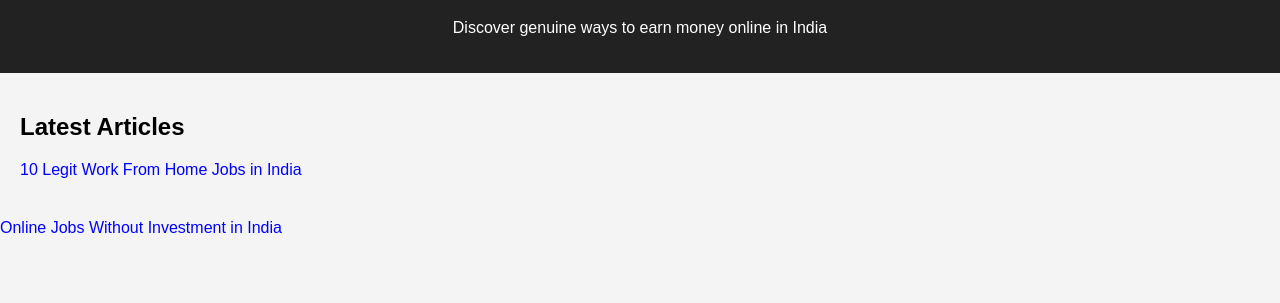
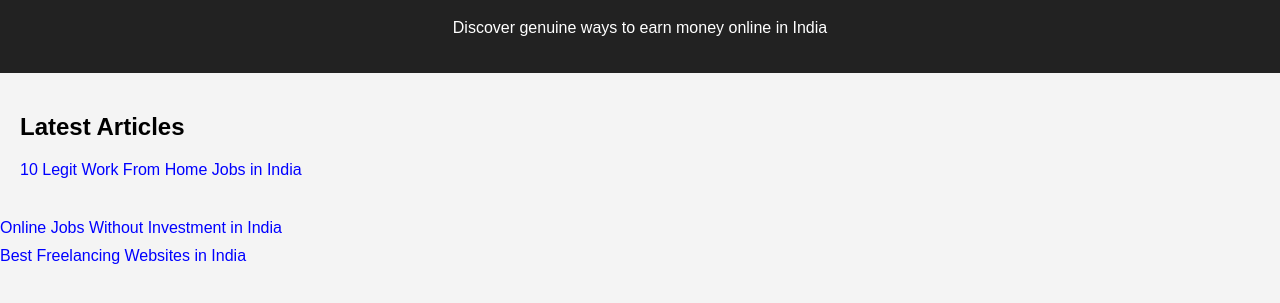
Before and after one commit to Palakbhusri10-oss/work-from-home-blog, a plain HTML site: page index.html in a window 1280 px wide. Shown: the part 81-384 px from the top of the page. Drawn offline with Linux system fonts and the light colour scheme.

Commit message:
Update index.html

```diff
--- a/index.html
+++ b/index.html
@@ -51,5 +51,10 @@ a:hover {
 Online Jobs Without Investment in India
 </a>
 </div>
+<div class="article-link">
+<a href="best-freelancing-websites-india.html">
+Best Freelancing Websites in India
+</a>
+</div>
 </body>
 </html>
```
